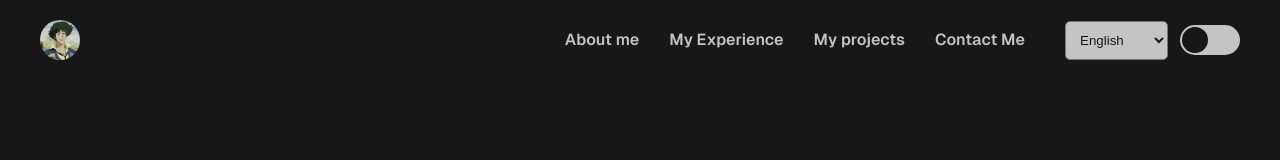
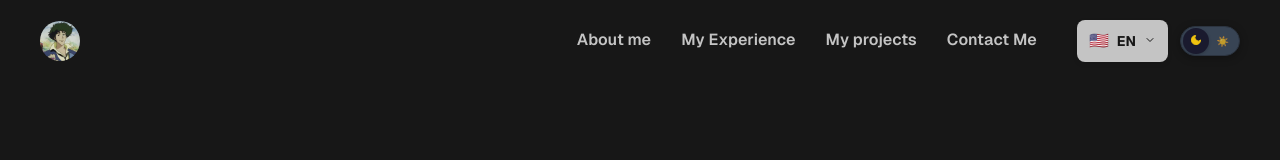
Before and after one commit to gcomartins/my-website, a Next.js app: page / in a window 1280 px wide. Shown: the top 160 px of the page. Built offline with nearby package versions, Linux system fonts and the light colour scheme.

Commit message:
ThemeToogle and LanguageDropdown improvment

```diff
--- a/src/app/components/dropdown/myLanguageDropdown.tsx
+++ b/src/app/components/dropdown/myLanguageDropdown.tsx
@@ -1,31 +1,153 @@
 import ThemeVariation from '@/app/theme/theme';
-import React, { CSSProperties, useState } from 'react';
+import React, { CSSProperties, useState, useRef, useEffect } from 'react';
 
 interface MyLanguageDropdownProps {
     initialValue: string;
     theme: ThemeVariation;
     handleLanguageChange: (newLanguage: string) => void;
 }
+
 const MyLanguageDropdown: React.FC<MyLanguageDropdownProps> = ({ initialValue, theme, handleLanguageChange }) => {
-    const [selectedLanguage, setNewLanguage] = useState(initialValue)
-    const changeLanguage = (event: React.ChangeEvent<HTMLSelectElement>) => {
-        const newLanguage = event.target.value
-        setNewLanguage(newLanguage)
-        handleLanguageChange(newLanguage)
-    }
+    const [selectedLanguage, setNewLanguage] = useState(initialValue);
+    const [isOpen, setIsOpen] = useState(false);
+    const dropdownRef = useRef<HTMLDivElement>(null);
 
-    const myStyle: CSSProperties = {
-        padding: '10px',
-        borderRadius: '5px',
+    const languages = [
+        { code: 'en', name: 'English', flag: '🇺🇸' },
+        { code: 'pt', name: 'Português', flag: '🇧🇷' }
+    ];
+
+    const selectedLang = languages.find(lang => lang.code === selectedLanguage) || languages[0];
+
+    const toggleDropdown = () => {
+        setIsOpen(!isOpen);
+    };
+
+    const changeLanguage = (langCode: string) => {
+        setNewLanguage(langCode);
+        handleLanguageChange(langCode);
+        setIsOpen(false);
+    };
+
+    // Close dropdown when clicking outside
+    useEffect(() => {
+        const handleClickOutside = (event: MouseEvent) => {
+            if (dropdownRef.current && !dropdownRef.current.contains(event.target as Node)) {
+                setIsOpen(false);
+            }
+        };
+
+        document.addEventListener('mousedown', handleClickOutside);
+        return () => {
+            document.removeEventListener('mousedown', handleClickOutside);
+        };
+    }, []);
+
+    const containerStyle: CSSProperties = {
+        position: 'relative',
+        display: 'inline-block',
+        userSelect: 'none',
+    };
+
+    const buttonStyle: CSSProperties = {
+        display: 'flex',
+        alignItems: 'center',
+        padding: '8px 12px',
+        borderRadius: '8px',
         backgroundColor: theme.getButtonForeground(),
-        color: theme.getButtonBackgroundColor()
-    }
+        color: theme.getButtonBackgroundColor(),
+        cursor: 'pointer',
+        border: 'none',
+        fontSize: '14px',
+        fontWeight: 'bold',
+        boxShadow: '0 2px 5px rgba(0, 0, 0, 0.1)',
+        transition: 'all 0.2s ease',
+    };
+
+    const flagStyle: CSSProperties = {
+        fontSize: '16px',
+        marginRight: '8px',
+    };
+
+    const arrowStyle: CSSProperties = {
+        marginLeft: '8px',
+        transition: 'transform 0.2s ease',
+        transform: isOpen ? 'rotate(180deg)' : 'rotate(0deg)',
+    };
+
+    const dropdownStyle: CSSProperties = {
+        position: 'absolute',
+        top: '100%',
+        left: '0',
+        marginTop: '5px',
+        backgroundColor: theme.getBackgroundColor(),
+        borderRadius: '8px',
+        boxShadow: '0 4px 12px rgba(0, 0, 0, 0.15)',
+        border: `1px solid ${theme.getForegroundColor()}20`,
+        overflow: 'hidden',
+        width: '150px',
+        zIndex: 100,
+        display: isOpen ? 'block' : 'none',
+    };
+
+    const optionStyle = (isSelected: boolean): CSSProperties => ({
+        padding: '10px 15px',
+        cursor: 'pointer',
+        display: 'flex',
+        alignItems: 'center',
+        backgroundColor: isSelected ? `${theme.getForegroundColor()}15` : 'transparent',
+        transition: 'background-color 0.2s ease',
+        color: theme.getForegroundColor(),
+    });
+
+    const hoverStyle: CSSProperties = {
+        backgroundColor: `${theme.getForegroundColor()}10`,
+    };
 
     return (
-        <select value={selectedLanguage} onChange={changeLanguage} style={myStyle}>
-            <option value="en">English</option>
-            <option value="pt">Português</option>
-        </select>
+        <div style={containerStyle} ref={dropdownRef}>
+            <div
+                style={buttonStyle}
+                onClick={toggleDropdown}
+                onMouseEnter={(e) => {
+                    (e.currentTarget as HTMLDivElement).style.boxShadow = '0 4px 8px rgba(0, 0, 0, 0.2)';
+                }}
+                onMouseLeave={(e) => {
+                    (e.currentTarget as HTMLDivElement).style.boxShadow = '0 2px 5px rgba(0, 0, 0, 0.1)';
+                }}
+            >
+                <span style={flagStyle}>{selectedLang.flag}</span>
+                <span>{selectedLang.code.toUpperCase()}</span>
+                <span style={arrowStyle}>
+                    <svg xmlns="http://www.w3.org/2000/svg" width="12" height="12" viewBox="0 0 24 24" fill="none" stroke="currentColor" strokeWidth="2" strokeLinecap="round" strokeLinejoin="round">
+                        <polyline points="6 9 12 15 18 9"></polyline>
+                    </svg>
+                </span>
+            </div>
+
+            <div style={dropdownStyle}>
+                {languages.map(lang => (
+                    <div
+                        key={lang.code}
+                        style={optionStyle(lang.code === selectedLanguage)}
+                        onClick={() => changeLanguage(lang.code)}
+                        onMouseEnter={(e) => {
+                            if (lang.code !== selectedLanguage) {
+                                Object.assign(e.currentTarget.style, hoverStyle);
+                            }
+                        }}
+                        onMouseLeave={(e) => {
+                            if (lang.code !== selectedLanguage) {
+                                Object.assign(e.currentTarget.style, optionStyle(false));
+                            }
+                        }}
+                    >
+                        <span style={flagStyle}>{lang.flag}</span>
+                        <span>{lang.name}</span>
+                    </div>
+                ))}
+            </div>
+        </div>
     );
 };
 
--- a/src/app/components/toggle/myThemeToggle.tsx
+++ b/src/app/components/toggle/myThemeToggle.tsx
@@ -14,32 +14,83 @@ const MyThemeToggle: React.FC<MyToggleProps> = ({ theme, switchTheme  }) => {
         display: 'inline-block',
         width: '60px',
         height: '30px',
-        backgroundColor: theme.getButtonForeground(),
+        backgroundColor: isDarkMode ? '#384454' : '#f0f0f0',
         borderRadius: '15px',
         position: 'relative',
         cursor: 'pointer',
-        transition: 'background-color 0.7s'
+        transition: 'background-color 0.3s',
+        boxShadow: isDarkMode ? '0 2px 8px rgba(0, 0, 0, 0.3)' : '0 2px 8px rgba(0, 0, 0, 0.1)',
+        border: `1px solid ${isDarkMode ? '#2c3440' : '#e0e0e0'}`
     };
 
     const circleStyles: React.CSSProperties = {
         width: '26px',
         height: '26px',
-        backgroundColor: theme.getBackgroundColor(),
+        backgroundColor: isDarkMode ? '#1a1a2e' : '#ffffff',
         borderRadius: '50%',
         position: 'absolute',
-        top: '2px',
+        top: '1px',
         left: isDarkMode ? '2px' : '32px',
-        transition: 'left 0.7s, background-color 0.7s'
+        transition: 'left 0.3s, background-color 0.3s',
+        display: 'flex',
+        alignItems: 'center',
+        justifyContent: 'center',
+        boxShadow: '0 1px 3px rgba(0, 0, 0, 0.2)'
     };
 
     const toggle = () => {
-        setDarkMode(!isDarkMode)
-        switchTheme()
-    }
+        setDarkMode(!isDarkMode);
+        switchTheme();
+    };
+
+    const sunIconStyles: React.CSSProperties = {
+        opacity: isDarkMode ? 0 : 1,
+        transition: 'opacity 0.3s',
+        position: 'absolute',
+        color: '#f39c12'
+    };
+
+    const moonIconStyles: React.CSSProperties = {
+        opacity: isDarkMode ? 1 : 0,
+        transition: 'opacity 0.3s',
+        position: 'absolute',
+        color: '#f1c40f'
+    };
 
     return (
         <div style={toggleStyles} onClick={toggle}>
-            <div style={circleStyles}></div>
+            <div style={circleStyles}>
+                <div style={sunIconStyles}>
+                    <svg xmlns="http://www.w3.org/2000/svg" width="14" height="14" viewBox="0 0 24 24" fill="currentColor" stroke="currentColor" strokeWidth="2" strokeLinecap="round" strokeLinejoin="round">
+                        <circle cx="12" cy="12" r="5"></circle>
+                        <line x1="12" y1="1" x2="12" y2="3"></line>
+                        <line x1="12" y1="21" x2="12" y2="23"></line>
+                        <line x1="4.22" y1="4.22" x2="5.64" y2="5.64"></line>
+                        <line x1="18.36" y1="18.36" x2="19.78" y2="19.78"></line>
+                        <line x1="1" y1="12" x2="3" y2="12"></line>
+                        <line x1="21" y1="12" x2="23" y2="12"></line>
+                        <line x1="4.22" y1="19.78" x2="5.64" y2="18.36"></line>
+                        <line x1="18.36" y1="5.64" x2="19.78" y2="4.22"></line>
+                    </svg>
+                </div>
+                <div style={moonIconStyles}>
+                    <svg xmlns="http://www.w3.org/2000/svg" width="12" height="12" viewBox="0 0 24 24" fill="currentColor" stroke="currentColor" strokeWidth="2" strokeLinecap="round" strokeLinejoin="round">
+                        <path d="M21 12.79A9 9 0 1 1 11.21 3 7 7 0 0 0 21 12.79z"></path>
+                    </svg>
+                </div>
+            </div>
+            <span style={{
+                position: 'absolute',
+                top: '7px',
+                right: isDarkMode ? '10px' : 'auto',
+                left: isDarkMode ? 'auto' : '10px',
+                fontSize: '10px',
+                fontWeight: 'bold',
+                color: isDarkMode ? '#f1c40f' : '#f39c12',
+                opacity: 0.7
+            }}>
+                {!isDarkMode ? '🌙' : '☀️'}
+            </span>
         </div>
     );
 };
```
